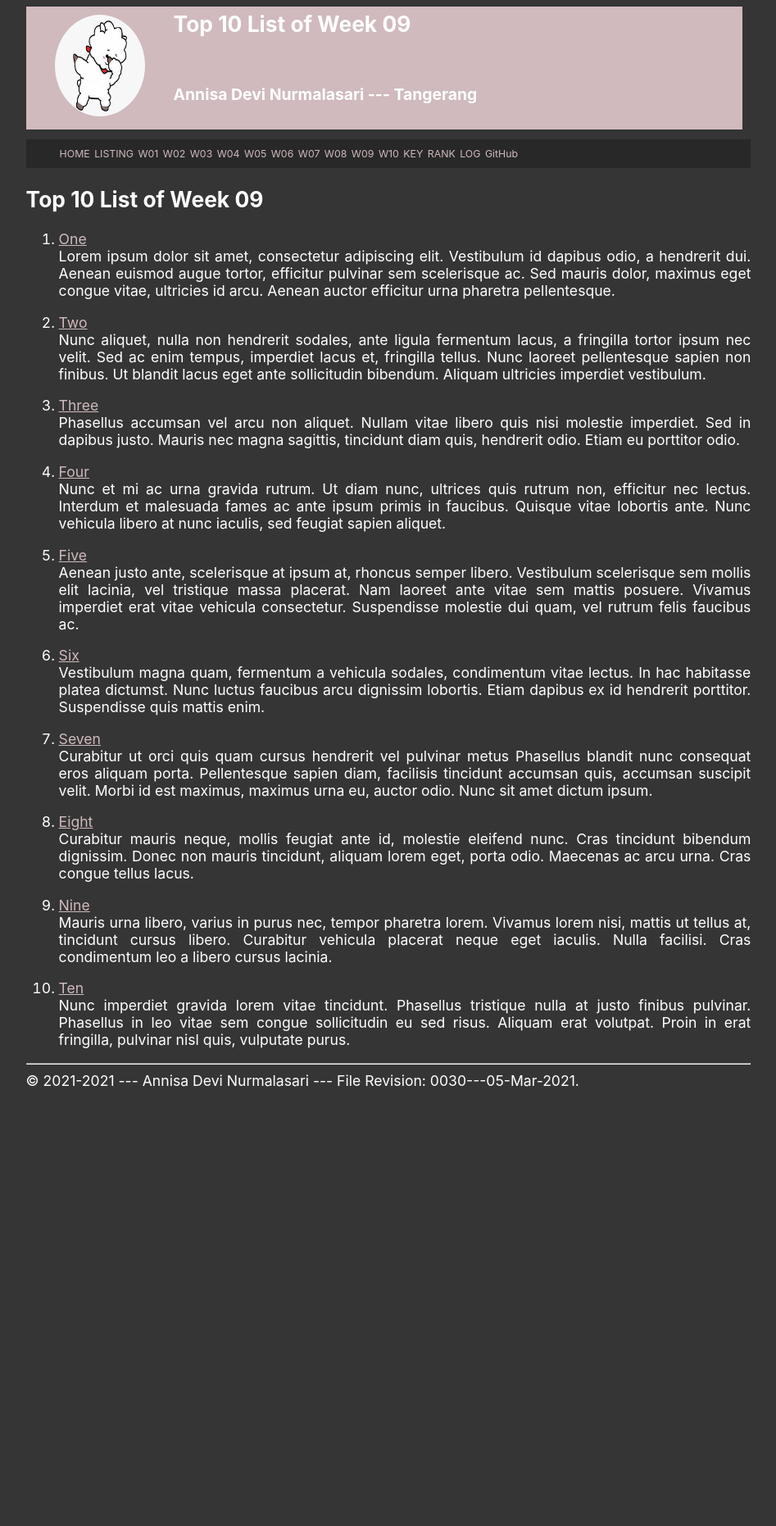
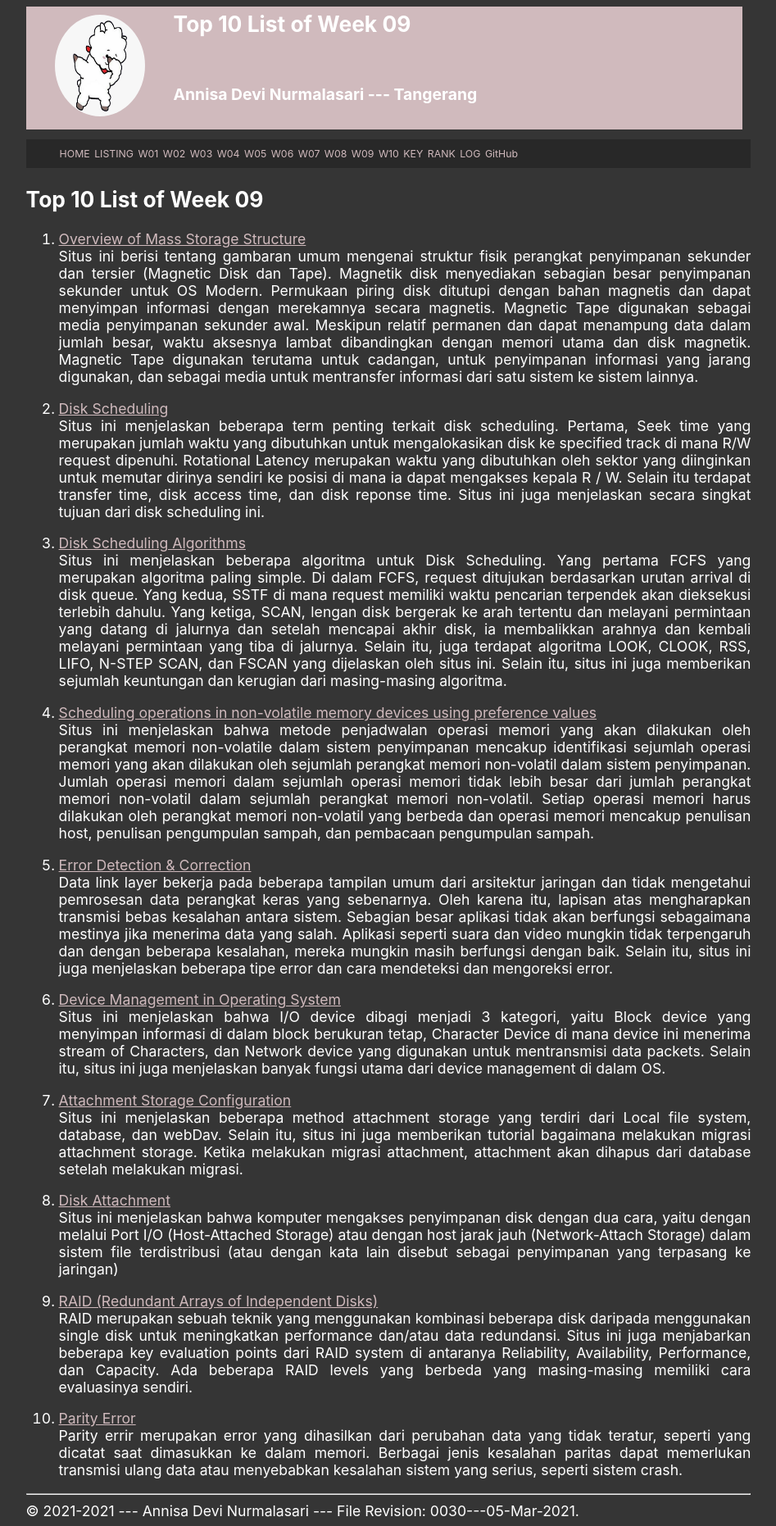
Before and after one commit to annisadevin/os211, a Jekyll site: the page built from w09.md, in a window 1280 px wide. Shown: the whole page at 82% size, without its empty margins (166-1113 px from the left). Built offline with Jekyll 4.4.1, drawn with Linux system fonts in a browser that asks for light colours; our own code applies the rules of GitHub Pages for plain Markdown files; before the commit the page ends 1337 px from its top, so only the background shows below that.

Commit message:
Update w09.md

```diff
--- a/w09.md
+++ b/w09.md
@@ -5,72 +5,32 @@ permalink: /W09/
 
 # Top 10 List of Week 09
 
-1. [One](https://en.wikipedia.org/wiki/1)<br>
-Lorem ipsum dolor sit amet, consectetur adipiscing elit.
-Vestibulum id dapibus odio, a hendrerit dui.
-Aenean euismod augue tortor, efficitur pulvinar sem scelerisque ac.
-Sed mauris dolor, maximus eget congue vitae, ultricies id arcu.
-Aenean auctor efficitur urna pharetra pellentesque.
+1. [Overview of Mass Storage Structure](https://padakuu.com/article/175-overview-of-mass-storage-structure)<br>
+Situs ini berisi tentang gambaran umum mengenai struktur fisik perangkat penyimpanan sekunder dan tersier (Magnetic Disk dan Tape). Magnetik disk menyediakan sebagian besar penyimpanan sekunder untuk OS Modern. Permukaan piring disk ditutupi dengan bahan magnetis dan dapat menyimpan informasi dengan merekamnya secara magnetis. Magnetic Tape digunakan sebagai media penyimpanan sekunder awal. Meskipun relatif permanen dan dapat menampung data dalam jumlah besar, waktu aksesnya lambat dibandingkan dengan memori utama dan disk magnetik. Magnetic Tape digunakan terutama untuk cadangan, untuk penyimpanan informasi yang jarang digunakan, dan sebagai media untuk mentransfer informasi dari satu sistem ke sistem lainnya.
 
-2. [Two](https://en.wikipedia.org/wiki/2)<br>
-Nunc aliquet, nulla non hendrerit sodales, ante ligula fermentum lacus, a fringilla tortor ipsum nec velit.
-Sed ac enim tempus, imperdiet lacus et, fringilla tellus.
-Nunc laoreet pellentesque sapien non finibus.
-Ut blandit lacus eget ante sollicitudin bibendum.
-Aliquam ultricies imperdiet vestibulum.
+2. [Disk Scheduling](https://www.javatpoint.com/os-disk-scheduling)<br>
+Situs ini menjelaskan beberapa term penting terkait disk scheduling. Pertama, Seek time yang merupakan jumlah waktu yang dibutuhkan untuk mengalokasikan disk ke specified track di mana R/W request dipenuhi. Rotational Latency merupakan waktu yang dibutuhkan oleh sektor yang diinginkan untuk memutar dirinya sendiri ke posisi di mana ia dapat mengakses kepala R / W. Selain itu terdapat transfer time, disk access time, dan disk reponse time. Situs ini juga menjelaskan secara singkat tujuan dari disk scheduling ini.
 
-3. [Three](https://en.wikipedia.org/wiki/3)<br>
-Phasellus accumsan vel arcu non aliquet.
-Nullam vitae libero quis nisi molestie imperdiet.
-Sed in dapibus justo.
-Mauris nec magna sagittis, tincidunt diam quis, hendrerit odio.
-Etiam eu porttitor odio.
+3. [Disk Scheduling Algorithms](https://www.geeksforgeeks.org/disk-scheduling-algorithms/)<br>
+Situs ini menjelaskan beberapa algoritma untuk Disk Scheduling. Yang pertama FCFS yang merupakan algoritma paling simple. Di dalam FCFS, request ditujukan berdasarkan urutan arrival di disk queue. Yang kedua, SSTF di mana request memiliki waktu pencarian terpendek akan dieksekusi terlebih dahulu. Yang ketiga, SCAN, lengan disk bergerak ke arah tertentu dan melayani permintaan yang datang di jalurnya dan setelah mencapai akhir disk, ia membalikkan arahnya dan kembali melayani permintaan yang tiba di jalurnya. Selain itu, juga terdapat algoritma LOOK, CLOOK, RSS, LIFO, N-STEP SCAN, dan FSCAN yang dijelaskan oleh situs ini. Selain itu, situs ini juga memberikan sejumlah keuntungan dan kerugian dari masing-masing algoritma.
 
-4. [Four](https://en.wikipedia.org/wiki/4)<br>
-Nunc et mi ac urna gravida rutrum.
-Ut diam nunc, ultrices quis rutrum non, efficitur nec lectus.
-Interdum et malesuada fames ac ante ipsum primis in faucibus.
-Quisque vitae lobortis ante.
-Nunc vehicula libero at nunc iaculis, sed feugiat sapien aliquet.
+4. [Scheduling operations in non-volatile memory devices using preference values](https://www.freepatentsonline.com/9870149.html)<br>
+Situs ini menjelaskan bahwa metode penjadwalan operasi memori yang akan dilakukan oleh perangkat memori non-volatile dalam sistem penyimpanan mencakup identifikasi sejumlah operasi memori yang akan dilakukan oleh sejumlah perangkat memori non-volatil dalam sistem penyimpanan. Jumlah operasi memori dalam sejumlah operasi memori tidak lebih besar dari jumlah perangkat memori non-volatil dalam sejumlah perangkat memori non-volatil. Setiap operasi memori harus dilakukan oleh perangkat memori non-volatil yang berbeda dan operasi memori mencakup penulisan host, penulisan pengumpulan sampah, dan pembacaan pengumpulan sampah.
 
-5. [Five](https://en.wikipedia.org/wiki/5)<br>
-Aenean justo ante, scelerisque at ipsum at, rhoncus semper libero.
-Vestibulum scelerisque sem mollis elit lacinia, vel tristique massa placerat.
-Nam laoreet ante vitae sem mattis posuere.
-Vivamus imperdiet erat vitae vehicula consectetur.
-Suspendisse molestie dui quam, vel rutrum felis faucibus ac.
+5. [Error Detection & Correction](https://www.tutorialspoint.com/data_communication_computer_network/error_detection_and_correction.htm)<br>
+Data link layer bekerja pada beberapa tampilan umum dari arsitektur jaringan dan tidak mengetahui pemrosesan data perangkat keras yang sebenarnya. Oleh karena itu, lapisan atas mengharapkan transmisi bebas kesalahan antara sistem. Sebagian besar aplikasi tidak akan berfungsi sebagaimana mestinya jika menerima data yang salah. Aplikasi seperti suara dan video mungkin tidak terpengaruh dan dengan beberapa kesalahan, mereka mungkin masih berfungsi dengan baik. Selain itu, situs ini juga menjelaskan beberapa tipe error dan cara mendeteksi dan mengoreksi error.
 
-6. [Six](https://en.wikipedia.org/wiki/6)<br>
-Vestibulum magna quam, fermentum a vehicula sodales, condimentum vitae lectus.
-In hac habitasse platea dictumst.
-Nunc luctus faucibus arcu dignissim lobortis.
-Etiam dapibus ex id hendrerit porttitor.
-Suspendisse quis mattis enim.
+6. [Device Management in Operating System](https://iphtechnologies.com/device-management-in-operating-system/)<br>
+Situs ini menjelaskan bahwa I/O device dibagi menjadi 3 kategori, yaitu Block device yang menyimpan informasi di dalam block berukuran tetap, Character Device di mana device ini menerima stream of Characters, dan Network device yang digunakan untuk mentransmisi data packets. Selain itu, situs ini juga menjelaskan banyak fungsi utama dari device management di dalam OS.
 
-7. [Seven](https://en.wikipedia.org/wiki/7)<br>
-Curabitur ut orci quis quam cursus hendrerit vel pulvinar metus
-Phasellus blandit nunc consequat eros aliquam porta.
-Pellentesque sapien diam, facilisis tincidunt accumsan quis, accumsan suscipit velit.
-Morbi id est maximus, maximus urna eu, auctor odio.
-Nunc sit amet dictum ipsum.
+7. [Attachment Storage Configuration](https://confluence.atlassian.com/doc/attachment-storage-configuration-166876.html)<br>
+Situs ini menjelaskan beberapa method attachment storage yang terdiri dari Local file system, database, dan webDav. Selain itu, situs ini juga memberikan tutorial bagaimana melakukan migrasi attachment storage. Ketika melakukan migrasi attachment, attachment akan dihapus dari database setelah melakukan migrasi.
 
-8. [Eight](https://en.wikipedia.org/wiki/8)<br>
-Curabitur mauris neque, mollis feugiat ante id, molestie eleifend nunc.
-Cras tincidunt bibendum dignissim.
-Donec non mauris tincidunt, aliquam lorem eget, porta odio.
-Maecenas ac arcu urna.
-Cras congue tellus lacus.
+8. [Disk Attachment](https://padakuu.com/article/108-disk-attachment)<br>
+Situs ini menjelaskan bahwa komputer mengakses penyimpanan disk dengan dua cara, yaitu dengan melalui Port I/O (Host-Attached Storage) atau dengan host jarak jauh (Network-Attach Storage) dalam sistem file terdistribusi (atau dengan kata lain disebut sebagai penyimpanan yang terpasang ke jaringan)
 
-9. [Nine](https://en.wikipedia.org/wiki/9)<br>
-Mauris urna libero, varius in purus nec, tempor pharetra lorem.
-Vivamus lorem nisi, mattis ut tellus at, tincidunt cursus libero.
-Curabitur vehicula placerat neque eget iaculis.
-Nulla facilisi.
-Cras condimentum leo a libero cursus lacinia.
+9. [RAID (Redundant Arrays of Independent Disks)](https://www.geeksforgeeks.org/raid-redundant-arrays-of-independent-disks/)<br>
+RAID merupakan sebuah teknik yang menggunakan kombinasi beberapa disk daripada menggunakan single disk untuk meningkatkan performance dan/atau data redundansi. Situs ini juga menjabarkan beberapa key evaluation points dari RAID system di antaranya Reliability, Availability, Performance, dan Capacity. Ada beberapa RAID levels yang berbeda yang masing-masing memiliki cara evaluasinya sendiri.
 
-10. [Ten](https://en.wikipedia.org/wiki/10)<br>
-Nunc imperdiet gravida lorem vitae tincidunt.
-Phasellus tristique nulla at justo finibus pulvinar.
-Phasellus in leo vitae sem congue sollicitudin eu sed risus.
-Aliquam erat volutpat.
-Proin in erat fringilla, pulvinar nisl quis, vulputate purus.
+10. [Parity Error](https://www.techopedia.com/definition/8788/parity-error)<br>
+Parity errir merupakan error yang dihasilkan dari perubahan data yang tidak teratur, seperti yang dicatat saat dimasukkan ke dalam memori. Berbagai jenis kesalahan paritas dapat memerlukan transmisi ulang data atau menyebabkan kesalahan sistem yang serius, seperti sistem crash.
```
